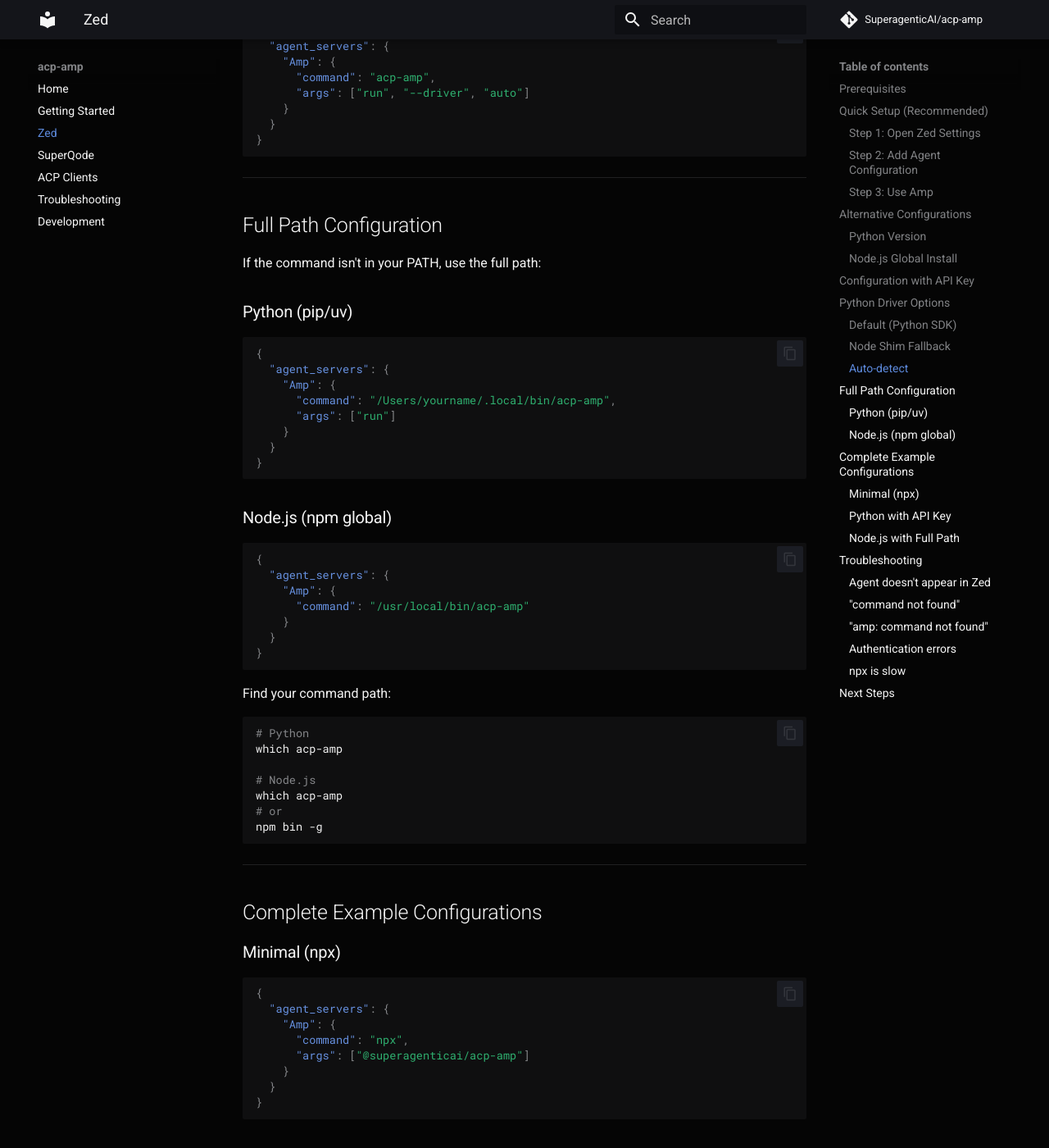
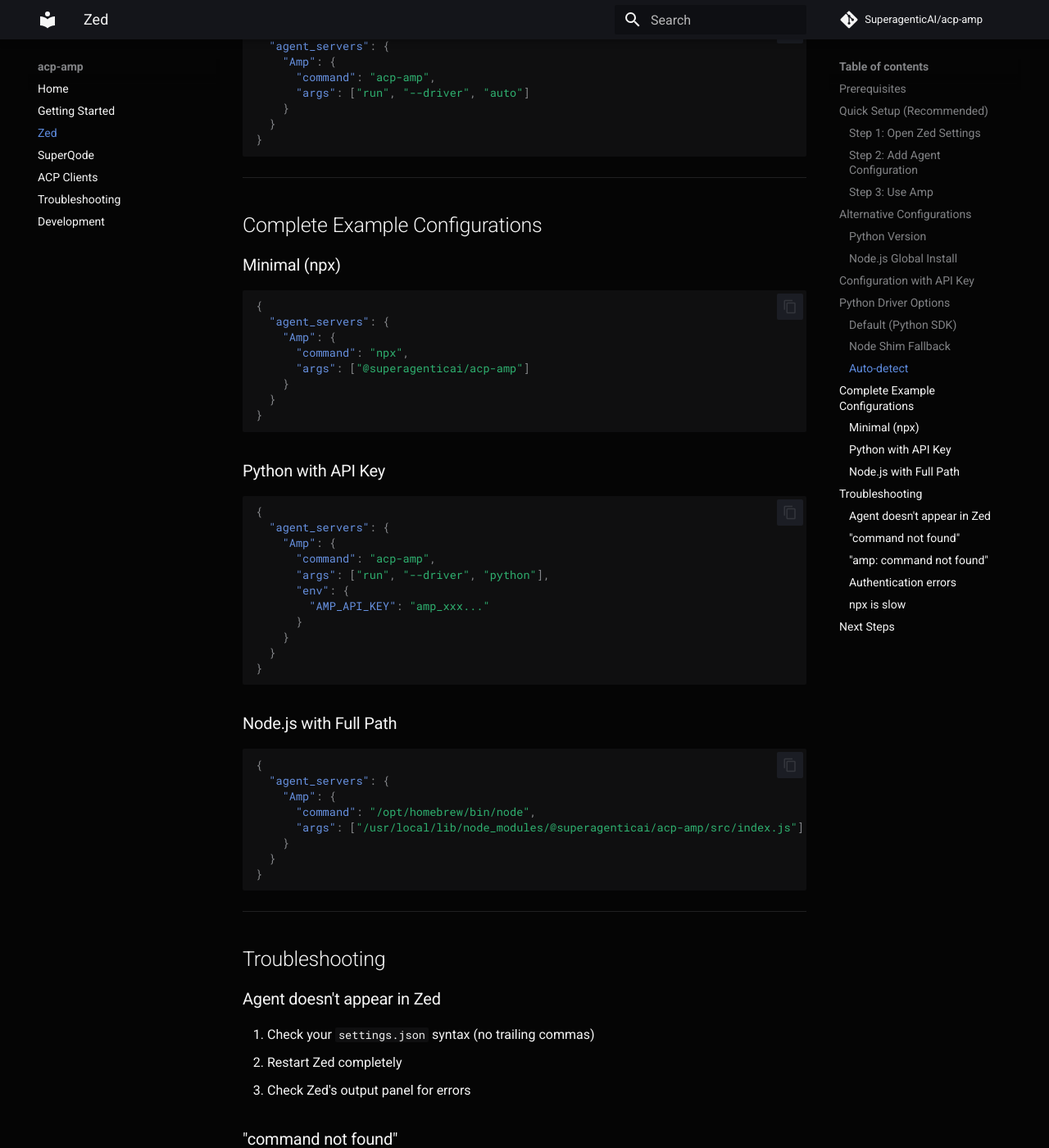
Before and after one commit to SuperagenticAI/acp-amp, an MkDocs documentation site: the page built from docs/zed.md, in a window 1280 px wide and 1400 px high, scrolled down 3199 px. Shown: the whole window at 82% size. Built offline with MkDocs 1.6.1 and Material for MkDocs 9.7.7, drawn with Linux system fonts in a browser that asks for light colours; comment, search, counter and statistics services are not loaded.

Commit message:
Update README and Docs for the local path

````diff
--- a/docs/zed.md
+++ b/docs/zed.md
@@ -159,49 +159,6 @@
 
 ---
 
-## Full Path Configuration
-
-If the command isn't in your PATH, use the full path:
-
-### Python (pip/uv)
-
-```json
-{
-  "agent_servers": {
-    "Amp": {
-      "command": "/Users/yourname/.local/bin/acp-amp",
-      "args": ["run"]
-    }
-  }
-}
-```
-
-### Node.js (npm global)
-
-```json
-{
-  "agent_servers": {
-    "Amp": {
-      "command": "/usr/local/bin/acp-amp"
-    }
-  }
-}
-```
-
-Find your command path:
-
-```bash
-# Python
-which acp-amp
-
-# Node.js
-which acp-amp
-# or
-npm bin -g
-```
-
----
-
 ## Complete Example Configurations
 
 ### Minimal (npx)
````
Also changed, not shown: README.md (+0 -13 lines).
